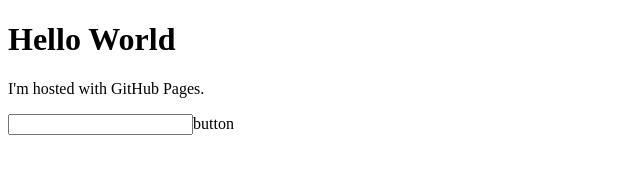
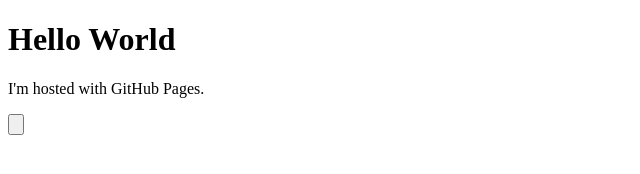
Before and after one commit to Wasyr4/Wrts, a plain HTML site: page index.html in a window 1280 px wide. Shown: the whole page, without its empty margins (0-640 px from the left). Drawn offline with Linux system fonts and the light colour scheme.

Commit message:
Update index.html

```diff
--- a/index.html
+++ b/index.html
@@ -3,6 +3,6 @@
     <body>
         <h1>Hello World</h1>
         <p>I'm hosted with GitHub Pages.</p>
-        <input>button</input>
+        <input type="button" id="test" name="test">
     </body>
 </html>
```
